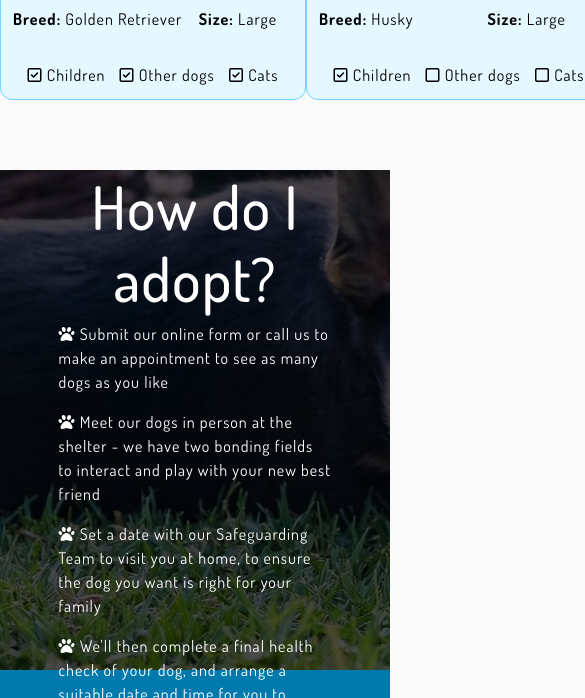
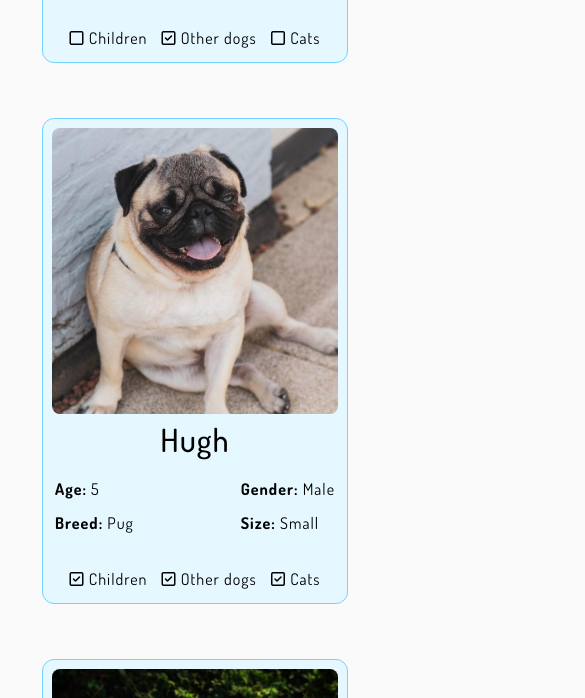
Before and after one commit to lilli-mcnally/muddy-paws, a plain HTML site: page dogs.html in a window 390 px wide. Shown: the part 1223-1921 px from the top of the page, 585 px wide, since content can reach past the window. Drawn offline with nearby package versions, Linux system fonts and the light colour scheme.

Commit message:
Add responsive design to Dogs page

```diff
--- a/assets/css/style.css
+++ b/assets/css/style.css
@@ -259,28 +259,28 @@ footer {
 /* ----------------------------------------------------- Meet Dogs Heading */
 
 
-.meet-dog-grid {
-    display: grid;
-    grid-row-gap: 75px;
-    grid-template-columns: 1fr 1fr 1fr;
-}
-
 .meet-dog-heading {
     background-color: #F9F871;
-    height: 80px;
+    height: auto;
     padding: 5px;
     margin: 5px 0 20px 0;
 }
 
 .meet-dog-heading h1 {
     text-align: center;
-    font-size: 55px;
+    font-size: 5vw;
     margin: 0;
     letter-spacing: 3px;
     border-top: 3px solid #fff;
 }
 
 /* ----------------------------------------------------- Meet Dogs Main Section */
+
+.meet-dog-grid {
+    display: grid;
+    grid-row-gap: 75px;
+    grid-template-columns: 1fr 1fr 1fr;
+}
 
 .dog-info-box {
     margin-bottom: 10px;
@@ -513,7 +513,7 @@ footer {
 }
 
 
-/* ----------------------------------------------------- Media Queries */
+/* ----------------------------------------------------- Media Queries - Home Page */
 
 /* --------------------------- Home Page Desktop*/
 
@@ -617,7 +617,6 @@ footer {
 
     .fa-brands-footer {
         display: block;
-
     }
 
     .social-links-footer i {
@@ -682,3 +681,63 @@ footer {
         margin-bottom: 25px;
     }
 }
+
+/* ----------------------------------------------------- Media Queries - Dogs Page */
+
+/* --------------------------- Dogs Page Tablet */
+
+@media (min-width: 768px) and (max-width: 991px) {
+    .meet-dog-grid {
+        grid-row-gap: 50px;
+        grid-template-columns: 1fr 1fr;
+    }
+
+}
+
+
+
+/* --------------------------- Dogs Page Phone */
+
+@media (max-width: 767px) {
+    .meet-dog-grid {
+        grid-row-gap: 30px;
+        grid-template-columns: 1fr;
+    }
+
+    .meet-dog-heading h1 {
+        font-size: 8vw;
+    }
+
+    #adoption-box p {
+        font-size: 16px;
+    }
+
+
+    #adoption-image {
+        background: url(/assets/images/pexels-helen-7732092_2_35.jpg) no-repeat center center;
+        height: 1150px;
+        margin-top: 50px;
+    }
+
+    #adoption-color {
+        background-color: rgb(0, 0, 0, 0.6);
+        height: 1150px;
+    }
+
+
+    #adoption-box {
+        height: 1500px;
+        padding-top: 20px;
+    }
+}
+
+
+/* --------------------------- Home Page Tablet and Phone */
+
+@media (max-width: 950px) {
+
+    #adoption-box h2 {
+        margin-top: 10px;
+        font-size: 30px;
+    }
+}
```
Also changed, not shown: assets/images/pexels-andrew-neel-2248516_30.jpg (added), assets/images/pexels-helen-7732092_1_50.jpg (added), assets/images/pexels-helen-7732092_20.jpg (added), assets/images/pexels-helen-7732092_2_35.jpg (added), assets/images/pexels-mathieu-gervais-14666143_10.jpg (added), assets/images/pexels-vincent-ma-janssen-12420467_1_20.jpg (added), assets/images/pexels-vincent-ma-janssen-12420467_50.jpg (added), 2 other files.
